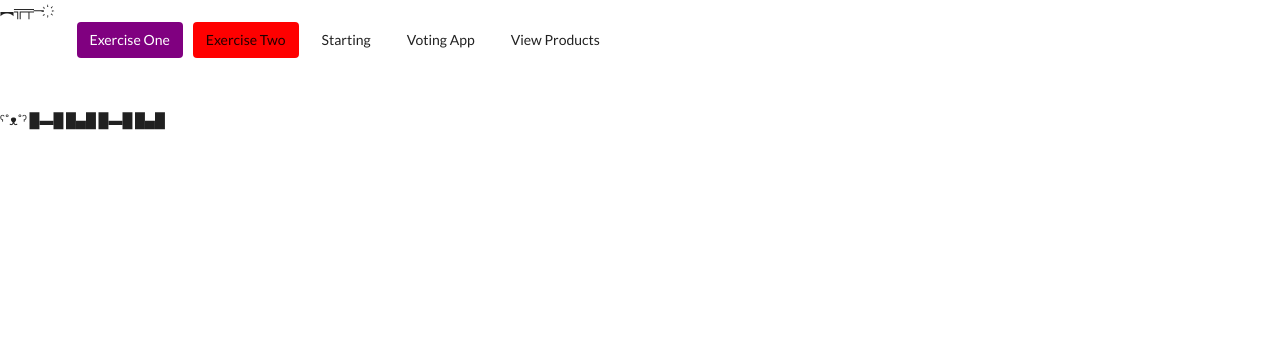
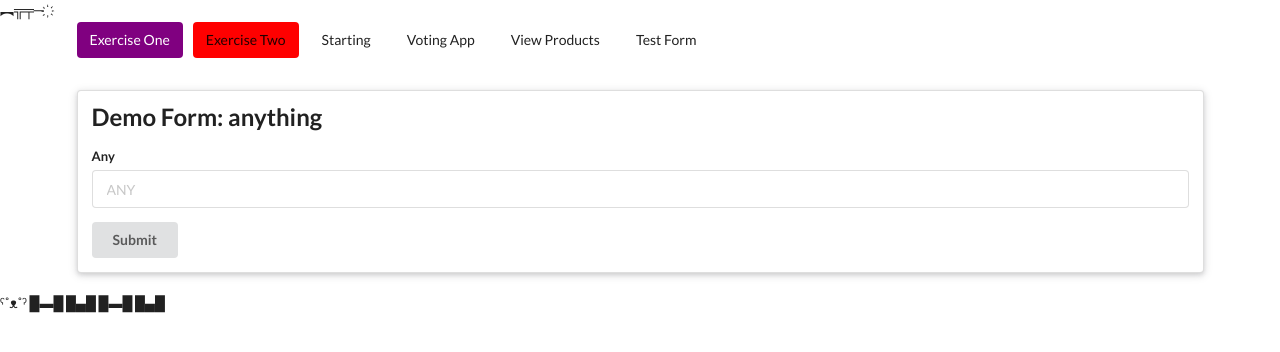
Before and after one commit to MariuszZalew/angular_workbench, an Angular app: page /TestForm in a window 1280 px wide. Before the commit this address led to /. Shown: the top 352 px of the page. Built offline with nearby package versions, Linux system fonts and the light colour scheme.

Commit message:
reactive&template driven forms start

```diff
--- a/src/app/nav-menu/nav-menu.component.html
+++ b/src/app/nav-menu/nav-menu.component.html
@@ -33,6 +33,10 @@
      *ngIf="true;else something">
     View Products
   </a>
+  <a class="item"
+     [routerLink]="'TestForm'">
+    Test Form
+  </a>
 
   <ng-template #something> Yes sir, I'm doing gr8</ng-template>
 
--- /dev/null
+++ b/src/app/test-form/test-form.component.html
@@ -0,0 +1,17 @@
+<div class="ui raised segment">
+    <h2 class="ui header">Demo Form: anything</h2>
+    <form #f="ngForm"
+        (ngSubmit)="onSubmit(f.value)"
+        class="ui form">
+
+        <div class="field">
+            <label for="anyInput">Any</label>
+            <input type="text"
+                   id="anyInput"
+                   placeholder="ANY"
+                   name="any"
+                   ngModel>
+        </div>
+        <button type="submit" class="ui button">Submit</button>
+    </form>
+</div>
--- /dev/null
+++ b/src/app/test-form/test-form.component.ts
@@ -0,0 +1,19 @@
+import { Component, OnInit } from '@angular/core';
+
+@Component({
+  selector: 'app-test-form',
+  templateUrl: './test-form.component.html',
+  styleUrls: []
+})
+export class TestFormComponent implements OnInit {
+
+  constructor() { }
+
+  ngOnInit(): void {
+  }
+
+  onSubmit(e: any) {
+    console.log(e);
+  }
+
+}
--- a/src/app/vote-domain/vote-domain.component.ts
+++ b/src/app/vote-domain/vote-domain.component.ts
@@ -24,7 +24,7 @@ export class VoteDomainComponent {
   }
 
   addArticle(title: HTMLInputElement, link: HTMLInputElement): boolean {
-      console.log(`Adding article title ${title.value} and link ${link.value}`);
+      console.log(`Add article title ${title.value} and link ${link.value}`);
       this.articles.push(new Article(title.value, link.value, 0));
       title.value = '';
       link.value = '';
```
Also changed, not shown: src/app/app.module.ts (+6 -2 lines).
